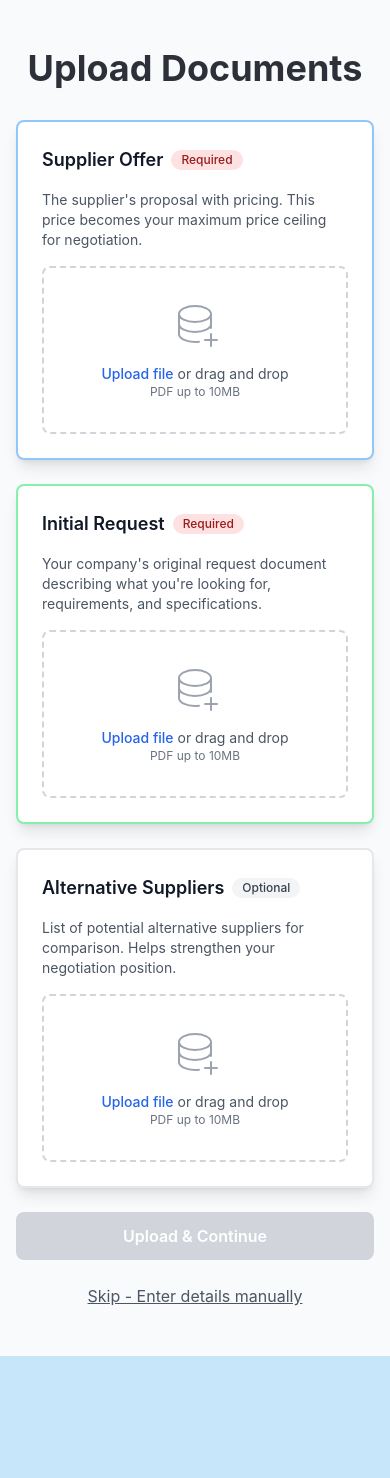
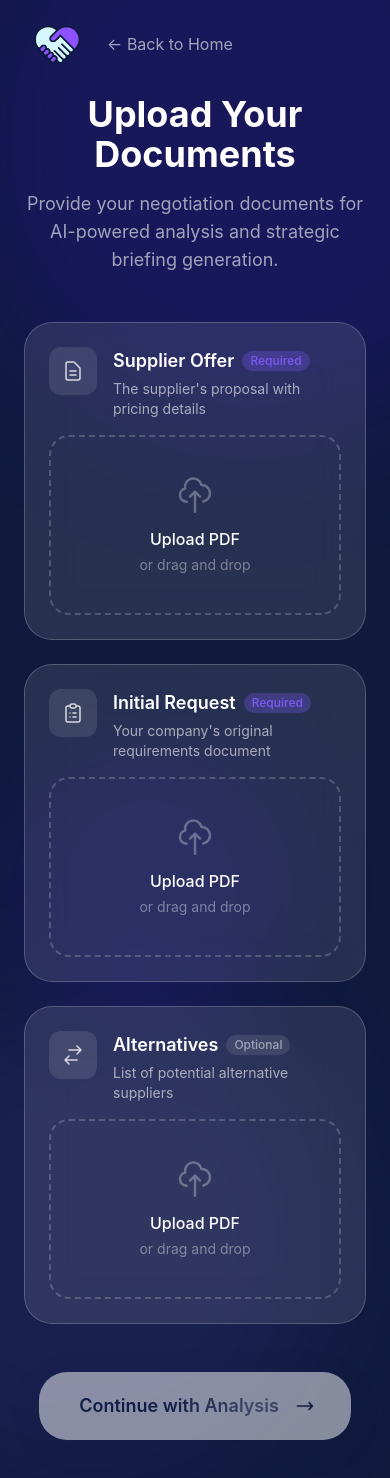
Before and after one commit to sidstrasser/START-Hack, a Next.js app in the folder frontend/: page /document-upload in a window 390 px wide. Shown: the top 1478 px of the page. Before the commit the page ends 1356 px from the top, so only its background shows below. Built offline with nearby package versions, Linux system fonts and the light colour scheme; no server answers.

Commit message:
add document upload page

```diff
--- a/frontend/app/document-upload/page.tsx
+++ b/frontend/app/document-upload/page.tsx
@@ -2,30 +2,31 @@
 
 import { useState } from "react";
 import { useRouter } from "next/navigation";
+import Link from "next/link";
+import Image from "next/image";
 import { api } from "@/lib/api";
 import type { UploadResponse } from "@/lib/types";
 import { LoadingSpinner } from "@/components/LoadingSpinner";
-import { ErrorAlert } from "@/components/ErrorAlert";
 
-interface FileUploadSectionProps {
+interface FileUploadCardProps {
   id: string;
   title: string;
   description: string;
   required: boolean;
   file: File | null;
   onFileChange: (file: File | null) => void;
-  borderColor: string;
+  icon: React.ReactNode;
 }
 
-function FileUploadSection({
+function FileUploadCard({
   id,
   title,
   description,
   required,
   file,
   onFileChange,
-  borderColor,
-}: FileUploadSectionProps) {
+  icon,
+}: FileUploadCardProps) {
   const [dragActive, setDragActive] = useState(false);
 
   const handleDrag = (e: React.DragEvent) => {
@@ -58,24 +59,37 @@ function FileUploadSection({
   };
 
   return (
-    <div className={`bg-white rounded-lg shadow-lg p-6 mb-6 border-2 ${borderColor}`}>
-      <div className="flex items-center gap-2 mb-4">
-        <h2 className="text-lg font-semibold text-gray-900">{title}</h2>
+    <div className="flex-1 bg-white/10 backdrop-blur-xl border border-white/20 rounded-ds-xl p-6 flex flex-col">
+      {/* Header */}
+      <div className="flex items-start gap-4 mb-4">
+        <div className="w-12 h-12 bg-white/10 rounded-ds-md flex items-center justify-center text-white/80">
+          {icon}
+        </div>
+        <div className="flex-1">
+          <div className="flex items-center gap-2 mb-1">
+            <h3 className="text-lg font-semibold text-white">{title}</h3>
             <span
-          className={`inline-flex items-center px-2.5 py-0.5 rounded-full text-xs font-medium ${
+              className={`inline-flex items-center px-2 py-0.5 rounded-full text-xs font-medium ${
                 required
-              ? "bg-red-100 text-red-800"
-              : "bg-gray-100 text-gray-700"
+                  ? "bg-ds-accent-2/30 text-ds-accent-2"
+                  : "bg-white/10 text-white/50"
               }`}
             >
               {required ? "Required" : "Optional"}
             </span>
           </div>
-      <p className="text-sm text-gray-600 mb-4">{description}</p>
+          <p className="text-sm text-white/60">{description}</p>
+        </div>
+      </div>
 
+      {/* Drop Zone */}
       <div
-        className={`border-2 border-dashed rounded-lg p-8 text-center transition-colors ${
-          dragActive ? "border-blue-500 bg-blue-50" : "border-gray-300"
+        className={`flex-1 border-2 border-dashed rounded-ds-lg p-6 text-center transition-all flex flex-col items-center justify-center min-h-[180px] ${
+          dragActive
+            ? "border-ds-accent-2 bg-ds-accent-2/10"
+            : file
+            ? "border-green-400/50 bg-green-400/5"
+            : "border-white/20 hover:border-white/40"
         }`}
         onDragEnter={handleDrag}
         onDragLeave={handleDrag}
@@ -91,66 +105,50 @@ function FileUploadSection({
         />
 
         {file ? (
-          <div className="space-y-4">
-            <div className="flex items-center justify-between bg-green-50 p-3 rounded border border-green-200">
-              <div className="flex items-center gap-3">
-                <svg
-                  className="h-6 w-6 text-green-500"
-                  fill="none"
-                  viewBox="0 0 24 24"
-                  stroke="currentColor"
+          <div className="space-y-3 w-full">
+            <div className="flex items-center justify-center gap-2 text-green-400">
+              <svg className="w-8 h-8" fill="none" viewBox="0 0 24 24" stroke="currentColor">
+                <path strokeLinecap="round" strokeLinejoin="round" strokeWidth={2} d="M9 12l2 2 4-4m6 2a9 9 0 11-18 0 9 9 0 0118 0z" />
+              </svg>
+            </div>
+            <p className="font-medium text-white truncate px-2">{file.name}</p>
+            <div className="flex items-center justify-center gap-4">
+              <label
+                htmlFor={id}
+                className="cursor-pointer text-ds-accent-2 hover:underline text-sm"
               >
-                  <path
-                    strokeLinecap="round"
-                    strokeLinejoin="round"
-                    strokeWidth={2}
-                    d="M9 12l2 2 4-4m6 2a9 9 0 11-18 0 9 9 0 0118 0z"
-                  />
-                </svg>
-                <span className="font-medium text-green-900">{file.name}</span>
-              </div>
+                Replace
+              </label>
               <button
                 onClick={() => onFileChange(null)}
-                className="text-red-500 hover:text-red-700 text-xl font-bold"
+                className="text-red-400 hover:text-red-300 text-sm"
               >
-                ×
+                Remove
               </button>
-            </div>
-            <div>
-              <label
-                htmlFor={id}
-                className="cursor-pointer text-blue-600 hover:underline text-sm"
-              >
-                Replace file
-              </label>
             </div>
           </div>
         ) : (
           <div className="text-center">
             <svg
-              className="mx-auto h-12 w-12 text-gray-400"
+              className="mx-auto h-10 w-10 text-white/30 mb-3"
               stroke="currentColor"
               fill="none"
-              viewBox="0 0 48 48"
-              aria-hidden="true"
+              viewBox="0 0 24 24"
             >
               <path
                 strokeLinecap="round"
                 strokeLinejoin="round"
-                strokeWidth={2}
-                d="M8 14v20c0 4.418 7.163 8 16 8 1.381 0 2.721-.087 4-.252M8 14c0 4.418 7.163 8 16 8s16-3.582 16-8M8 14c0-4.418 7.163-8 16-8s16 3.582 16 8m0 0v14m0-4c0 4.418-7.163 8-16 8S8 28.418 8 24m32 10v6m0 0v6m0-6h6m-6 0h-6"
+                strokeWidth={1.5}
+                d="M7 16a4 4 0 01-.88-7.903A5 5 0 1115.9 6L16 6a5 5 0 011 9.9M15 13l-3-3m0 0l-3 3m3-3v12"
               />
             </svg>
-            <div className="mt-4 flex text-sm text-gray-600 justify-center">
             <label
               htmlFor={id}
-                className="relative cursor-pointer rounded-md bg-white font-medium text-blue-600 focus-within:outline-none focus-within:ring-2 focus-within:ring-blue-500 focus-within:ring-offset-2 hover:text-blue-500"
+              className="cursor-pointer text-white font-medium hover:text-ds-accent-2 transition-colors"
             >
-                <span>Upload file</span>
+              Upload PDF
             </label>
-              <p className="pl-1">or drag and drop</p>
-            </div>
-            <p className="text-xs text-gray-500">PDF up to 10MB</p>
+            <p className="text-white/40 text-sm mt-1">or drag and drop</p>
           </div>
         )}
       </div>
@@ -186,91 +184,137 @@ export default function DocumentUpload() {
         alternativesFile
       );
 
-      // Store document_id and extracted_data in sessionStorage for next page
       sessionStorage.setItem("documentId", response.document_id);
-      sessionStorage.setItem(
-        "extractedData",
-        JSON.stringify(response.extracted_data)
-      );
+      sessionStorage.setItem("extractedData", JSON.stringify(response.extracted_data));
 
       router.push("/negotiation-input");
-    } catch (err: any) {
-      setError(err.message || "Failed to upload documents");
+    } catch (err: unknown) {
+      const errorMessage = err instanceof Error ? err.message : "Failed to upload documents";
+      setError(errorMessage);
     } finally {
       setUploading(false);
     }
   };
 
-  const handleSkip = () => {
-    sessionStorage.removeItem("documentId");
-    sessionStorage.removeItem("extractedData");
-    router.push("/negotiation-input");
-  };
-
   const canUpload = supplierOfferFile && initialRequestFile;
 
   return (
-    <main className="min-h-screen bg-gray-50 py-12">
-      <div className="container mx-auto px-4 max-w-2xl">
-        <h1 className="text-4xl font-bold mb-8 text-center">
-          Upload Documents
+    <main className="min-h-screen bg-[#0F1A3D] relative overflow-hidden">
+      {/* Background decorative elements */}
+      <div className="absolute inset-0 overflow-hidden pointer-events-none">
+        <div className="absolute -top-40 -right-40 w-[600px] h-[600px] bg-ds-accent-1/20 rounded-full blur-3xl" />
+        <div className="absolute bottom-0 -left-40 w-[500px] h-[500px] bg-ds-accent-2/10 rounded-full blur-3xl" />
+        <div className="absolute top-1/2 right-1/4 w-72 h-72 bg-ds-accent-1/15 rounded-full blur-2xl" />
+      </div>
+
+      {/* Header */}
+      <header className="relative z-10 p-6">
+        <Link href="/" className="inline-flex items-center gap-3 group">
+          <Image
+            src="/icon-logo.png"
+            alt="Accordia"
+            width={40}
+            height={40}
+            className="h-10 w-auto object-contain"
+            unoptimized
+          />
+          <span className="text-white/60 group-hover:text-white transition-colors">← Back to Home</span>
+        </Link>
+      </header>
+
+      {/* Content */}
+      <div className="relative z-10 container mx-auto px-6 pb-12">
+        {/* Title */}
+        <div className="text-center mb-12">
+          <h1 className="text-4xl md:text-5xl font-bold text-white mb-4">
+            Upload Your Documents
           </h1>
+          <p className="text-white/60 text-lg max-w-2xl mx-auto">
+            Provide your negotiation documents for AI-powered analysis and strategic briefing generation.
+          </p>
+        </div>
 
+        {/* Error Alert */}
         {error && (
-          <ErrorAlert message={error} onDismiss={() => setError(null)} />
+          <div className="max-w-4xl mx-auto mb-8">
+            <div className="bg-red-500/20 border border-red-500/30 rounded-ds-lg p-4 flex items-center gap-3">
+              <svg className="w-5 h-5 text-red-400 shrink-0" fill="none" viewBox="0 0 24 24" stroke="currentColor">
+                <path strokeLinecap="round" strokeLinejoin="round" strokeWidth={2} d="M12 8v4m0 4h.01M21 12a9 9 0 11-18 0 9 9 0 0118 0z" />
+              </svg>
+              <p className="text-red-300 text-sm flex-1">{error}</p>
+              <button onClick={() => setError(null)} className="text-red-400 hover:text-red-300">
+                <svg className="w-5 h-5" fill="none" viewBox="0 0 24 24" stroke="currentColor">
+                  <path strokeLinecap="round" strokeLinejoin="round" strokeWidth={2} d="M6 18L18 6M6 6l12 12" />
+                </svg>
+              </button>
+            </div>
+          </div>
         )}
 
-        {/* 1. Supplier Offer (Required) */}
-        <FileUploadSection
+        {/* Upload Cards - Horizontal Layout */}
+        <div className="flex flex-col lg:flex-row gap-6 max-w-6xl mx-auto mb-12">
+          {/* Supplier Offer */}
+          <FileUploadCard
             id="supplier-offer-upload"
             title="Supplier Offer"
-          description="The supplier's proposal with pricing. This price becomes your maximum price ceiling for negotiation."
+            description="The supplier's proposal with pricing details"
             required={true}
             file={supplierOfferFile}
             onFileChange={setSupplierOfferFile}
-          borderColor="border-blue-300"
+            icon={
+              <svg className="w-6 h-6" fill="none" viewBox="0 0 24 24" stroke="currentColor">
+                <path strokeLinecap="round" strokeLinejoin="round" strokeWidth={1.5} d="M9 12h6m-6 4h6m2 5H7a2 2 0 01-2-2V5a2 2 0 012-2h5.586a1 1 0 01.707.293l5.414 5.414a1 1 0 01.293.707V19a2 2 0 01-2 2z" />
+              </svg>
+            }
           />
 
-        {/* 2. Initial Request (Required) */}
-        <FileUploadSection
+          {/* Initial Request */}
+          <FileUploadCard
             id="initial-request-upload"
             title="Initial Request"
-          description="Your company's original request document describing what you're looking for, requirements, and specifications."
+            description="Your company's original requirements document"
             required={true}
             file={initialRequestFile}
             onFileChange={setInitialRequestFile}
-          borderColor="border-green-300"
+            icon={
+              <svg className="w-6 h-6" fill="none" viewBox="0 0 24 24" stroke="currentColor">
+                <path strokeLinecap="round" strokeLinejoin="round" strokeWidth={1.5} d="M9 5H7a2 2 0 00-2 2v12a2 2 0 002 2h10a2 2 0 002-2V7a2 2 0 00-2-2h-2M9 5a2 2 0 002 2h2a2 2 0 002-2M9 5a2 2 0 012-2h2a2 2 0 012 2m-3 7h3m-3 4h3m-6-4h.01M9 16h.01" />
+              </svg>
+            }
           />
 
-        {/* 3. Alternative Suppliers (Optional) */}
-        <FileUploadSection
+          {/* Alternative Suppliers */}
+          <FileUploadCard
             id="alternatives-upload"
-          title="Alternative Suppliers"
-          description="List of potential alternative suppliers for comparison. Helps strengthen your negotiation position."
+            title="Alternatives"
+            description="List of potential alternative suppliers"
             required={false}
             file={alternativesFile}
             onFileChange={setAlternativesFile}
-          borderColor="border-gray-200"
+            icon={
+              <svg className="w-6 h-6" fill="none" viewBox="0 0 24 24" stroke="currentColor">
+                <path strokeLinecap="round" strokeLinejoin="round" strokeWidth={1.5} d="M8 7h12m0 0l-4-4m4 4l-4 4m0 6H4m0 0l4 4m-4-4l4-4" />
+              </svg>
+            }
           />
+        </div>
 
-        <div className="flex gap-4">
+        {/* Actions */}
+        <div className="flex flex-col items-center gap-4">
           <button
             onClick={handleUpload}
             disabled={!canUpload || uploading}
-            className="flex-1 bg-blue-600 text-white px-6 py-3 rounded-lg font-semibold hover:bg-blue-700 disabled:bg-gray-300 disabled:cursor-not-allowed flex items-center justify-center gap-2"
+            className="cta-negotiate inline-flex items-center gap-3 px-10 py-5 text-lg font-semibold text-[#0F1A3D] bg-white rounded-ds-xl disabled:opacity-50 disabled:cursor-not-allowed hover:-translate-y-1 transition-transform duration-300"
           >
             {uploading && <LoadingSpinner size="sm" />}
-            {uploading ? "Uploading..." : "Upload & Continue"}
+            {uploading ? "Analyzing..." : "Continue with Analysis"}
+            {!uploading && (
+              <svg className="arrow-icon w-5 h-5" fill="none" stroke="currentColor" viewBox="0 0 24 24">
+                <path strokeLinecap="round" strokeLinejoin="round" strokeWidth={2} d="M17 8l4 4m0 0l-4 4m4-4H3" />
+              </svg>
+            )}
           </button>
-        </div>
 
-        <div className="text-center mt-6">
-          <button
-            onClick={handleSkip}
-            className="text-gray-600 hover:text-gray-800 underline"
-          >
-            Skip - Enter details manually
-          </button>
         </div>
       </div>
     </main>
```
Lines whose indentation alone changed are shown as unchanged.
